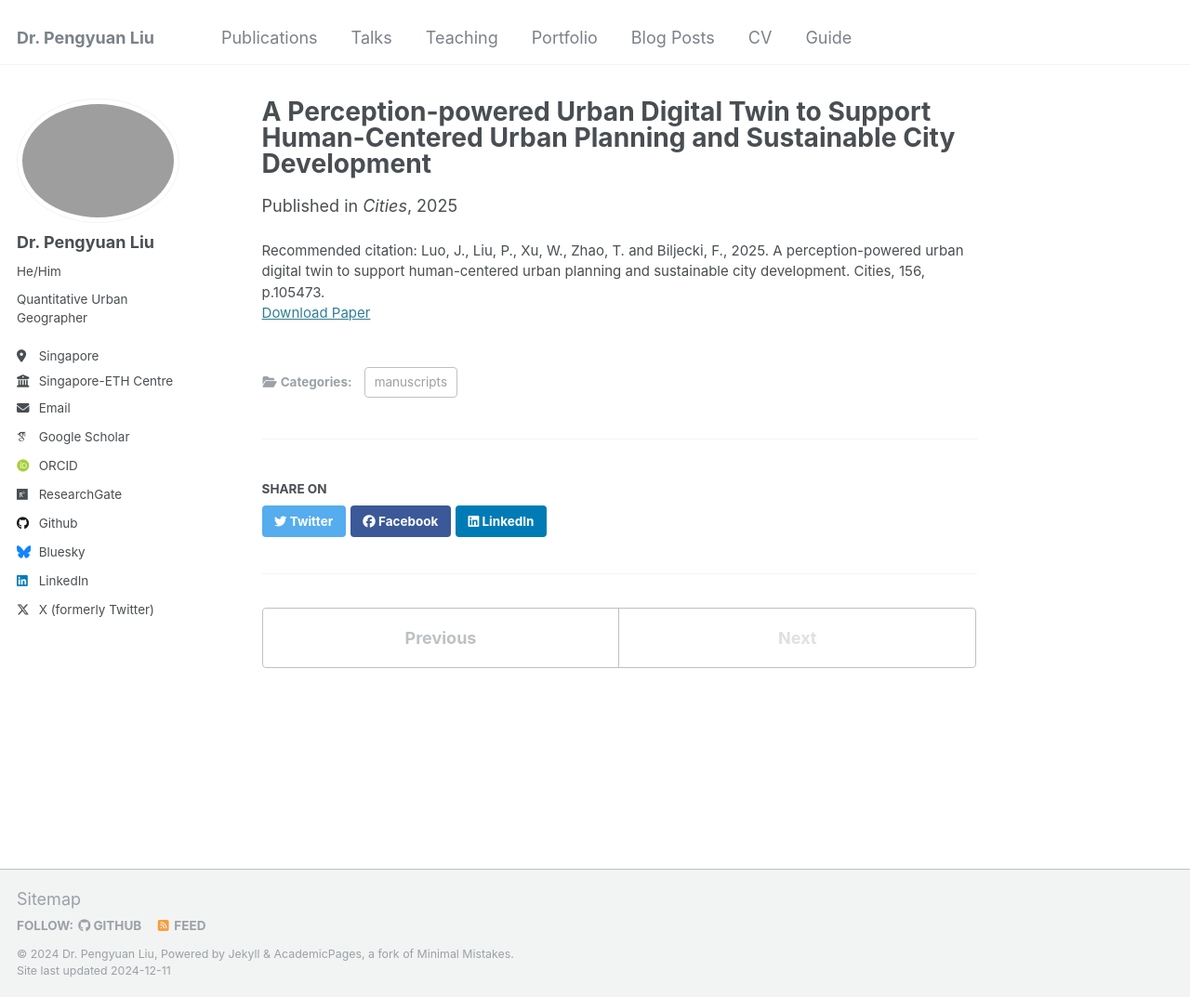
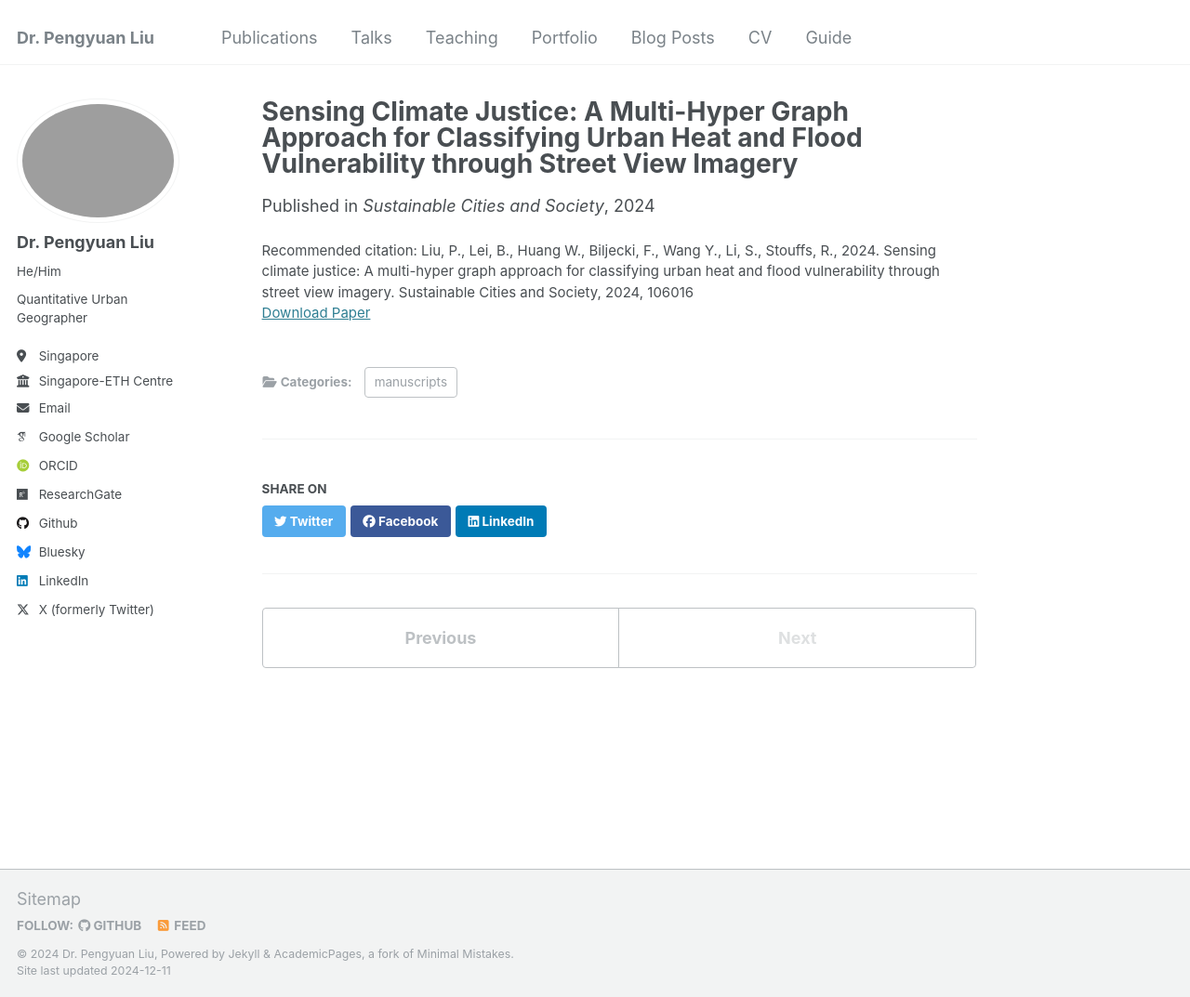
Before and after one commit to PengyuanLiu1993/pengyuanliu1993.github.io, a Jekyll site: the page built from _publications/2009-10-01-paper-title-number-1.md, in a window 1280 px wide and 1073 px high. Shown: the whole window at 93% size. Built offline with Jekyll 4.4.1, drawn with Linux system fonts in a browser that asks for light colours; some web fonts are replaced.

Commit message:
Update 2009-10-01-paper-title-number-1.md

```diff
--- a/_publications/2009-10-01-paper-title-number-1.md
+++ b/_publications/2009-10-01-paper-title-number-1.md
@@ -1,10 +1,11 @@
 ---
-title: "A Perception-powered Urban Digital Twin to Support Human-Centered Urban Planning and Sustainable City Development"
+title: "Sensing Climate Justice: A Multi-Hyper Graph Approach for Classifying Urban Heat and Flood Vulnerability through Street View Imagery"
 collection: publications
 category: manuscripts
-excerpt: 'Our study developed and implemented an Urban Digital Twin platform designed for the dual purposes of objective feature evaluation and subjective visual perception, alongside the prediction of perceptions in simulated scenarios'
-date: 2025-01-01
-venue: 'Cities'
-paperurl: 'https://doi.org/10.1016/j.cities.2024.105473'
-citation: 'Luo, J., Liu, P., Xu, W., Zhao, T. and Biljecki, F., 2025. A perception-powered urban digital twin to support human-centered urban planning and sustainable city development. Cities, 156, p.105473.'
+excerpt: 'This paper introduces a novel dual-GNN approach, Multi-Hyper Graph Neural Network (MHGNN), with street view imagery as input, to classify urban climate justice'
+date: 2024-12-10
+venue: 'Sustainable Cities and Society'
+paperurl: '[https://doi.org/10.1016/j.cities.2024.105473](https://doi.org/10.1016/j.scs.2024.106016)'
+citation: 'Liu, P., Lei, B., Huang W., Biljecki, F., Wang Y., Li, S., Stouffs, R., 2024. Sensing climate justice: A multi-hyper graph approach for classifying urban heat and flood vulnerability through street view imagery. Sustainable Cities and Society,
+2024, 106016'
 ---
```
